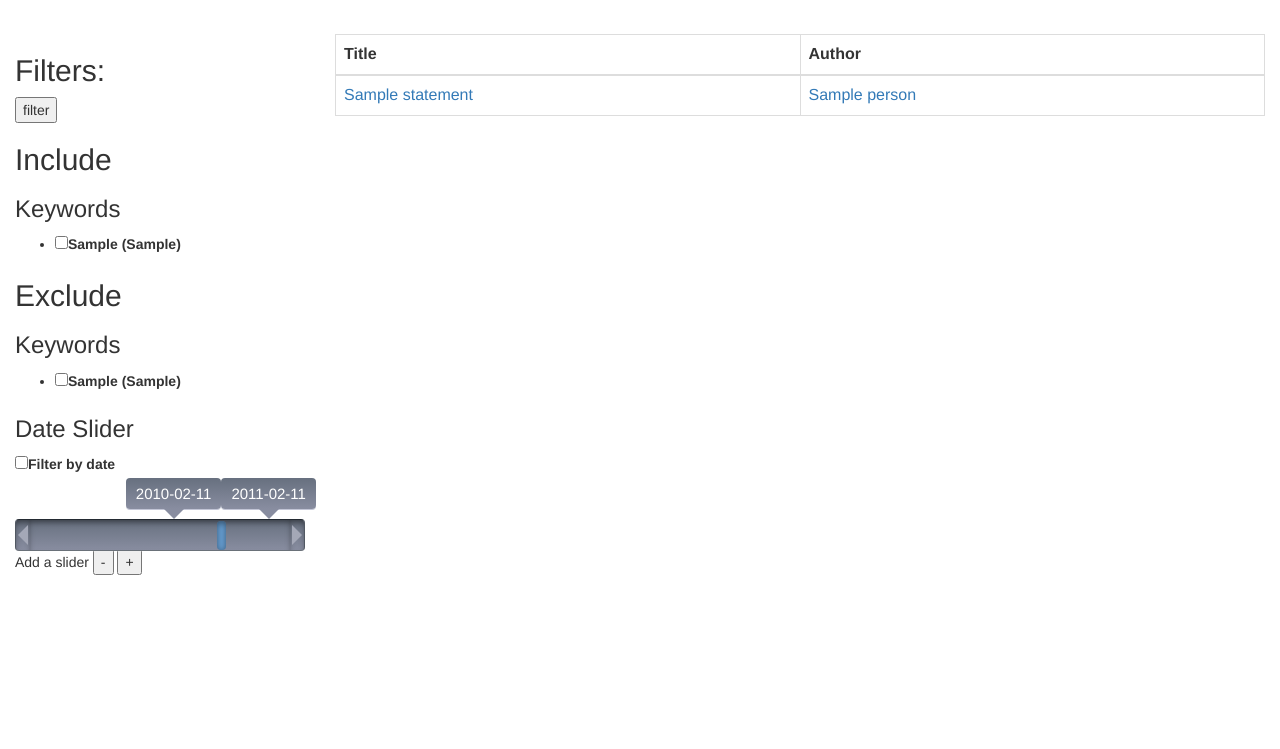
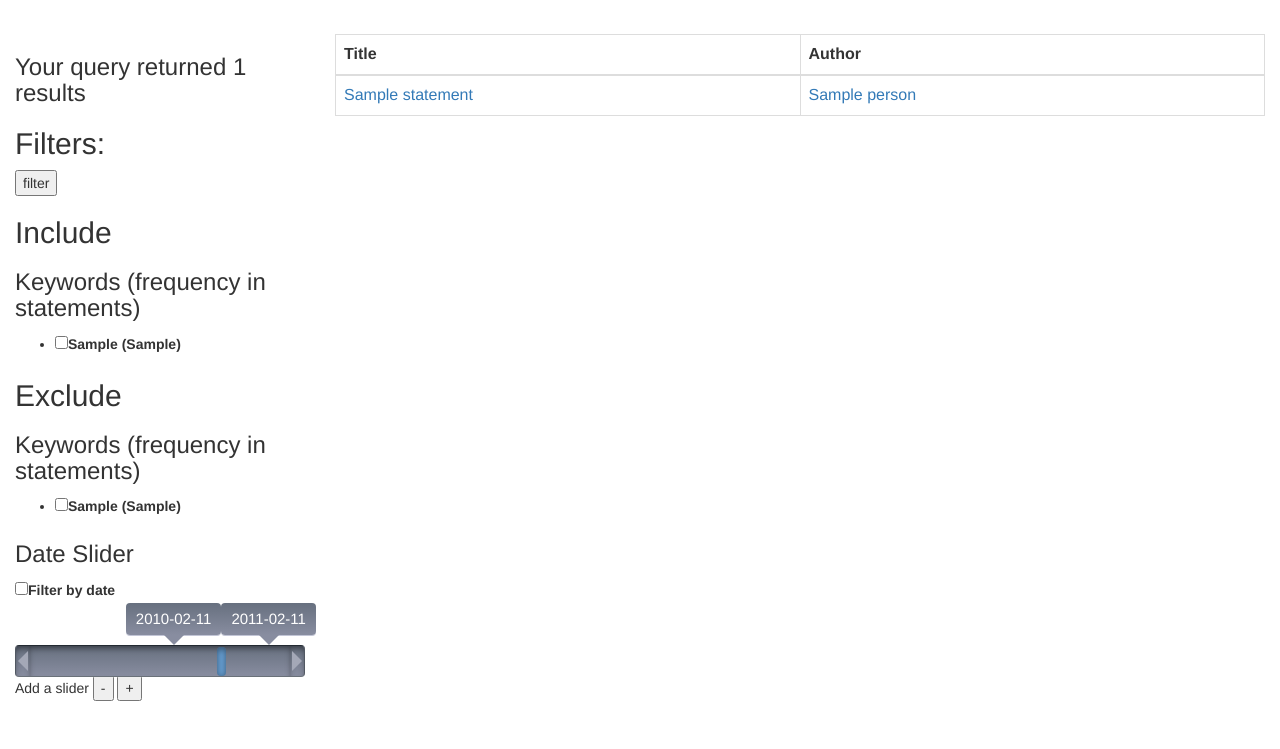
Before and after one commit to HCDigitalScholarship/global-terrorism-research, a Django app: template gtr_site/templates/search/search.html in a window 1280 px wide. Shown: the part 51-800 px from the top of the page. Run offline with Django 3.2, Linux system fonts and the light colour scheme; tables that the repository leaves empty hold one stand-in row (values such as "Sample post"); the template is opened without the code that fills it: values that come from a table or form of the project are taken from there, most other values are stand-ins (such as "Sample title", 1, 10 or a date in 2020); some libraries are stand-ins or nearby versions.

Commit message:
added number of results and context of parenthesized number

```diff
--- a/gtr_site/advanced_search.py
+++ b/gtr_site/advanced_search.py
@@ -53,7 +53,7 @@ def advanced_search(request):
     keywords = [key_count[0] for key_count in keywords_and_counts]
     print "generating keywords took", time.time() - start, "seconds"
 
-    context = {'results' : statement_list, 'keywords' : keywords, 'keywords_and_counts' : keywords_and_counts, 'search' : search_string, 'full_info' : request.GET["full_info"]}
+    context = {'results' : statement_list, 'keywords' : keywords, 'keywords_and_counts' : keywords_and_counts, 'search' : search_string, 'full_info' : request.GET["full_info"], 'num_results' : len(statement_list)}
     return context
 
 
--- a/gtr_site/filtering.py
+++ b/gtr_site/filtering.py
@@ -41,7 +41,7 @@ def filter_by_keyword(request):
 
     keywords = [key_count[0] for key_count in keywords_and_counts]
 
-    context = {'results' : statement_list, 'keywords' : keywords, 'keywords_and_counts' : keywords_and_counts, 'full_info' : request.GET['full_info']}
+    context = {'results' : statement_list, 'keywords' : keywords, 'keywords_and_counts' : keywords_and_counts, 'full_info' : request.GET['full_info'], 'num_results' : len(statment_list)}
     return context
 
 def filter_by_context():
--- a/gtr_site/templates/gtr_site/index.html
+++ b/gtr_site/templates/gtr_site/index.html
@@ -15,7 +15,7 @@
 {% if failed %}
        <span>Keyword in Context should be in the form "Keyword->Context"</span>
     {% endif %}
-    <form id="searchers_form"  action="{% url 'advanced-search-submit' %}" method="GET">
+    <form id="searchers_form"  action="{% url 'gtr_site:advanced-search-submit' %}" method="GET">
        {% csrf_token %}
        <div id="searchers">
           <div id="searcher1"></div>
--- a/gtr_site/templates/search/search.html
+++ b/gtr_site/templates/search/search.html
@@ -20,7 +20,7 @@
 <div class="row">
 
 <div class="col-md-3 top-buffer" id="search_filter" >
-<h1>{{ search }}</h1>
+<h3>Your query returned {{ num_results }} results</h3>
 <h2>Filters:</h2>
 <form id="filter_form"  action="{% url 'gtr_site:search' %}" method="get">
 {% csrf_token %}
@@ -28,7 +28,7 @@
 <input type="hidden" value="{{ full_info }}" name="full_info" >
 <h2>Include</h2>
 
-<h3>Keywords</h3>
+<h3>Keywords (frequency in statements)</h3>
 <ul>
 {% for keyword_count in keywords_and_counts %}
     <li><input type="checkbox" name="{{ keyword_count.0 }}" value="key_ON" class="filter_check"><label>{{ keyword_count.0 }} ({{keyword_count.1}})</label></li>
@@ -36,7 +36,7 @@
 </ul>
 
 <h2>Exclude</h2>
-<h3>Keywords</h3>
+<h3>Keywords (frequency in statements)</h3>
 <ul>
 {% for keyword_count in keywords_and_counts %}
     <li><input type="checkbox" name="{{ keyword_count.0 }}" value="key_OFF" class="filter_check"><label>{{ keyword_count.0 }} ({{keyword_count.1}})</label></li>
```
